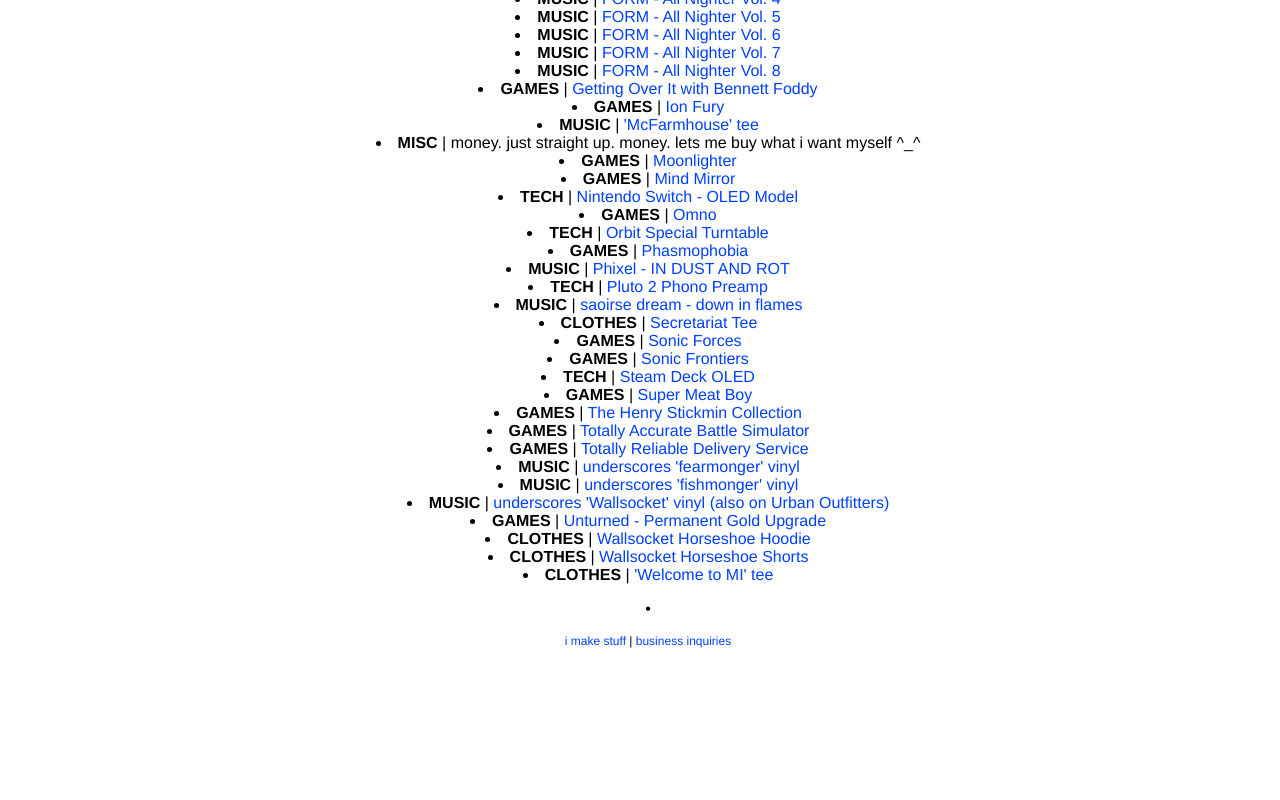
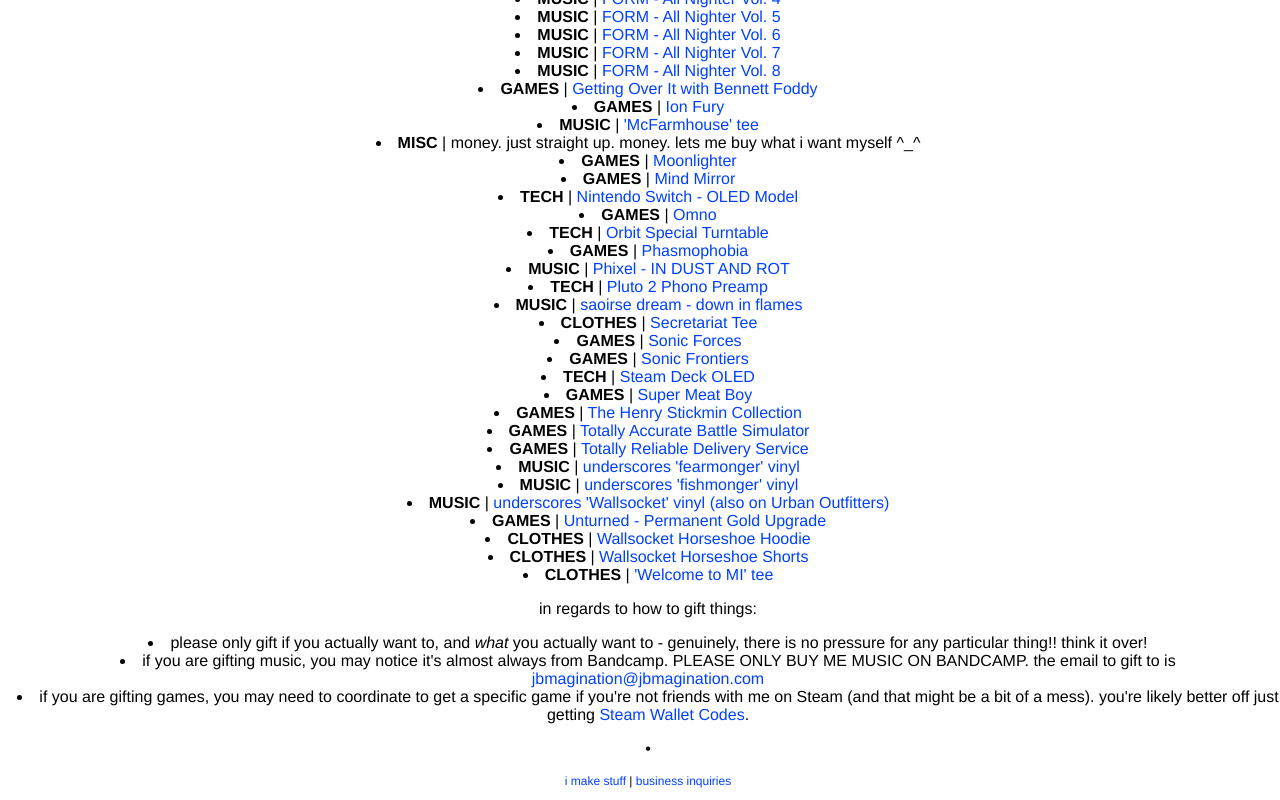
Before and after one commit to jbmagination/wishlist, a plain HTML site: page index.html in a window 1280 px wide. Shown: the part 444-1244 px from the top of the page. Before the commit the page ends 1104 px from the top, so only its background shows below. Drawn offline with Linux system fonts and the light colour scheme.

Commit message:
second push
we don't have to talk about it, we don't have to talk about it

```diff
--- a/index.html
+++ b/index.html
@@ -59,7 +59,12 @@
         <li><b>CLOTHES</b> | <a href="https://market.underscores.plus/products/wallsocket-tower-shorts">Wallsocket Horseshoe Shorts</a></li>
         <li><b>CLOTHES</b> | <a href="https://underscores.plus/welcome-to-mi">'Welcome to MI' tee</a></li>
     </ul>
-    </div>
+    <p>in regards to how to gift things:</p>
+    <ul>
+        <li>please only gift if you actually want to, and <i>what</i> you actually want to - genuinely, there is no pressure for any particular thing!! think it over!</li>
+        <li>if you are gifting music, you may notice it's almost always from Bandcamp. PLEASE ONLY BUY ME MUSIC ON BANDCAMP. the email to gift to is <a href="javascript:alert('business inquiries to this email will be ignored - please direct those to business@jbmagination.com. (you cannot click this email - this is to prevent spammy jackasses that refuse to read)')">jbmagination@jbmagination.com</a></li>
+        <li>if you are gifting games, you may need to coordinate to get a specific game if you're not friends with me on Steam (and that might be a bit of a mess). you're likely better off just getting <a href="https://help.steampowered.com/en/faqs/view/5BB2-E986-A733-CF0E">Steam Wallet Codes</a>.</li>
+    </ul>
     <p>•</p>
     <p style="font-size:75%"><a href="https://jbmagination.com">i make stuff</a> | <a href="mailto:business@jbmagination.com">business inquiries</h2>
     <script>
```
